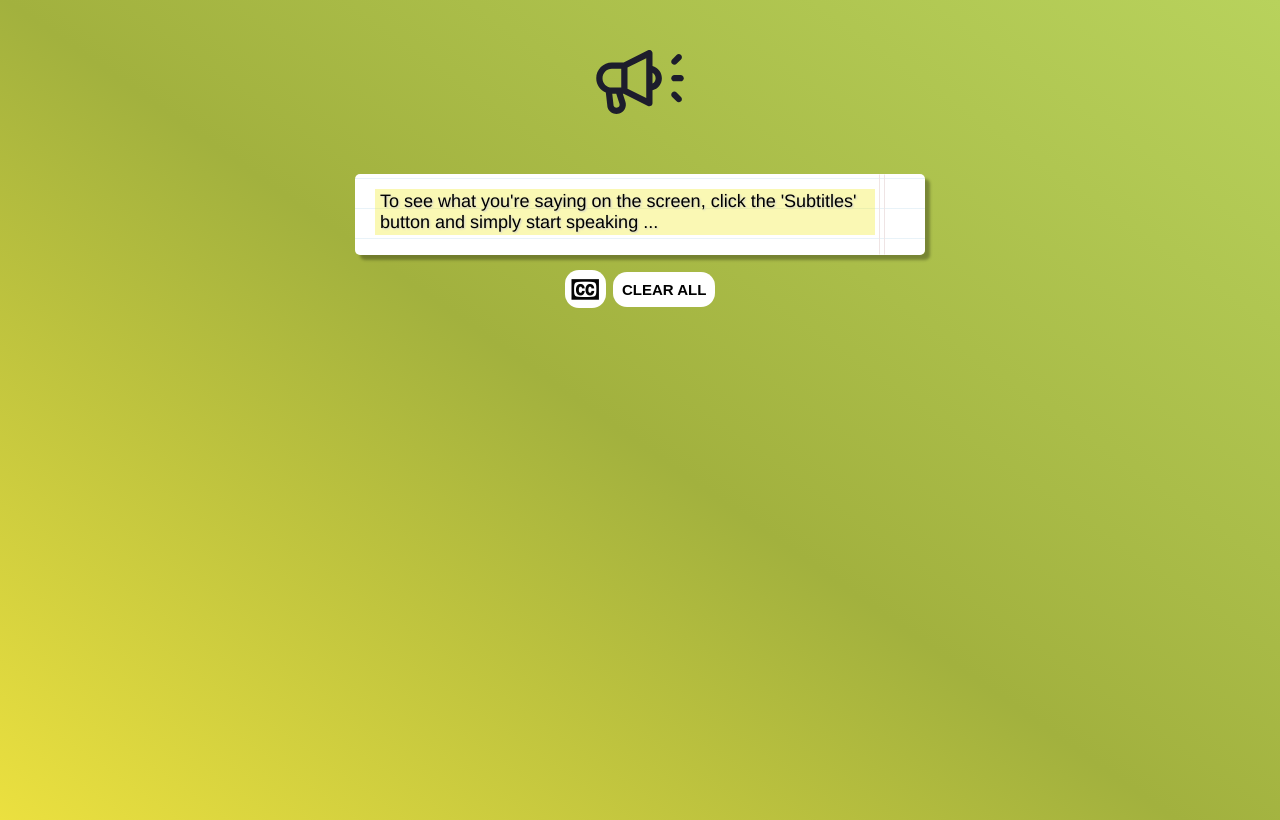
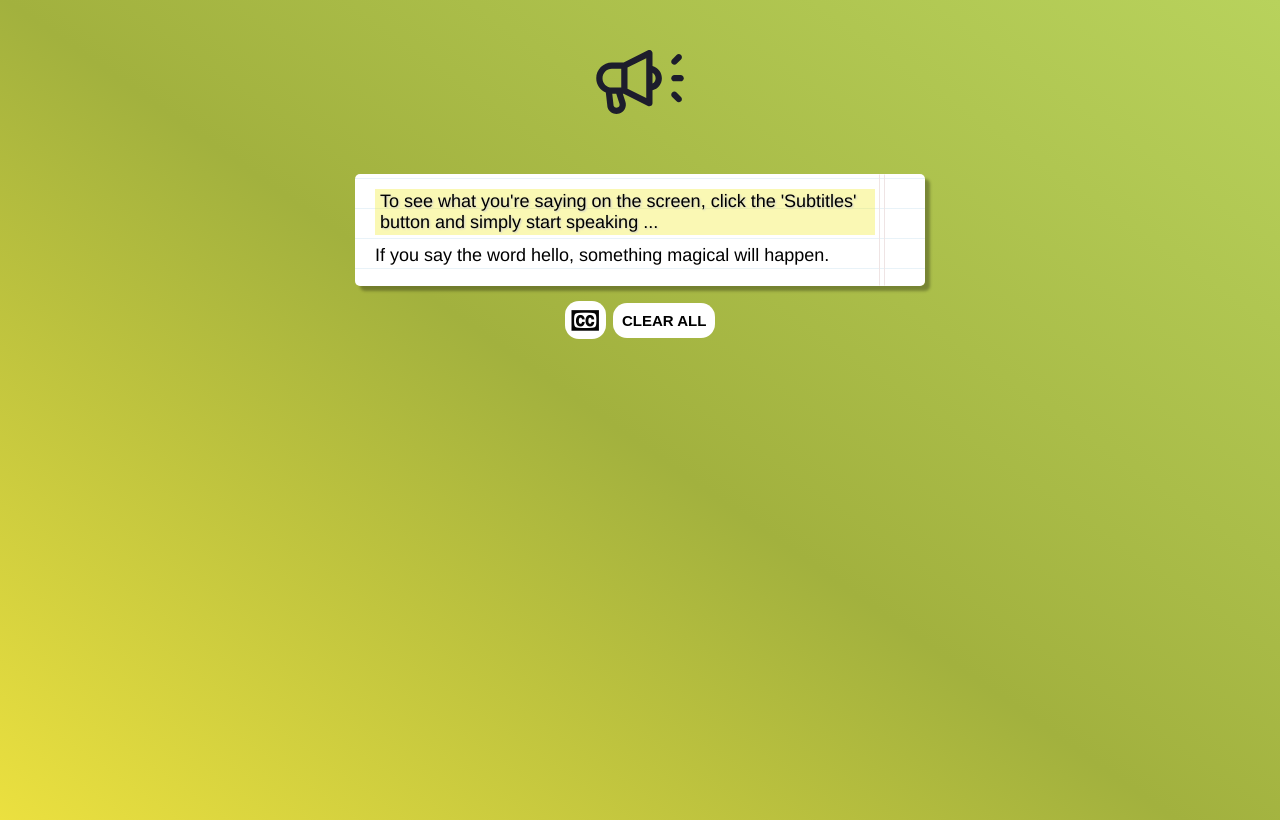
Before and after one commit to ElenaCoder/JavaScript30-Projects, a website: page project-20-native-speech-recognition/index.html in a window 1280 px wide. Drawn offline with Linux system fonts and the light colour scheme.

Commit message:
feat: add description of magic feature to html

```diff
--- a/project-20-native-speech-recognition/index.html
+++ b/project-20-native-speech-recognition/index.html
@@ -53,6 +53,9 @@
                     To see what you're saying on the screen, click the
                     'Subtitles' button and simply start speaking ...
                 </p>
+                <p class="project-magic">
+                    If you say the word <span>hello</span>, something magical will happen.
+                </p>
             </div>
             <div class="control-buttons">
                 <button class="subtitle-btn btn">
```
